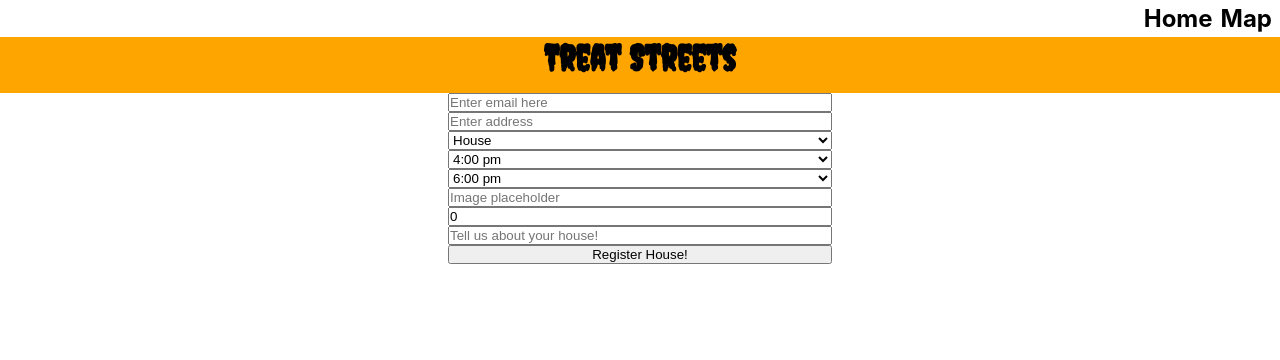
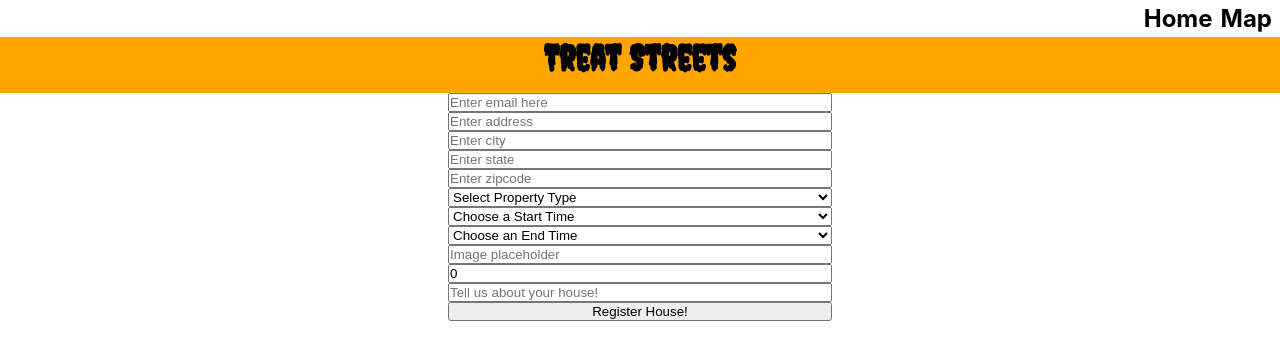
Before and after one commit to Treat-Streets/treat-streets-fe, a React (Create React App) app: page /Register in a window 1280 px wide. Shown: the top 360 px of the page. Built offline with nearby package versions, Linux system fonts and the light colour scheme.

Commit message:
Separate address field into separate fields

```diff
--- a/package.json
+++ b/package.json
@@ -40,6 +40,7 @@
     ]
   },
   "devDependencies": {
+    "apollo": "^2.34.0",
     "cypress": "^10.6.0"
   }
 }
--- a/src/Components/RegisterForm.js
+++ b/src/Components/RegisterForm.js
@@ -35,8 +35,11 @@ const CREATE_LOCATION = gql`
 
 const RegisterForm = () => {
 	const [email, setEmail] = useState('')
-	const [address, setAddress] = useState('')
-	const [propertyType, setPropertyType] = useState('')
+	const [streetAddress, setStreetAddress] = useState('')
+	const [city, setCity] = useState('')
+	const [state, setState] = useState('')
+	const [zipcode, setZipcode] = useState('')
+	const [locationType, setLocationType] = useState('')
 	const [startTime, setStartTime] = useState('')
 	const [endTime, setEndTime] = useState('')
 	const [image, setImage] = useState('')
@@ -46,8 +49,11 @@ const RegisterForm = () => {
 	const [createLocation, {data, loading, error}] = useMutation(CREATE_LOCATION, {
 		variables: {
 			email: email,
-			address: address,
-			propertyType: propertyType,
+			streetAddress: streetAddress,
+			city: city,
+			state: state,
+			zipcode: zipcode,
+			locationType: locationType,
 			startTime: startTime,
 			endTime: endTime,
 			image: image,
@@ -72,14 +78,35 @@ const RegisterForm = () => {
 					onChange={event => setEmail(event.target.value)}
 				/>
 				<input
-					name="address"
+					name="streetAddress"
 					placeholder="Enter address"
-					value={address}
+					value={streetAddress}
 					type="text"
-					onChange={event => setAddress(event.target.value)}
+					onChange={event => setStreetAddress(event.target.value)}
 				/>
-				<select name="propertyType" id="propertyType" onChange={event => setPropertyType(event.target.value)} value={propertyType}>
-					<option value="default" disabled> Select Property Type </option>
+				<input
+					name="city"
+					placeholder="Enter city"
+					value={city}
+					type="text"
+					onChange={event => setCity(event.target.value)}
+				/>
+				<input
+					name="state"
+					placeholder="Enter state"
+					value={state}
+					type="text"
+					onChange={event => setState(event.target.value)}
+				/>
+				<input
+					name="zipcode"
+					placeholder="Enter zipcode"
+					value={zipcode}
+					type="text"
+					onChange={event => setZipcode(event.target.value)}
+				/>
+				<select name="locationType" id="locationType" onChange={event => setLocationType(event.target.value)} value={locationType}>
+					<option value="default"> Select Property Type </option>
 					<option value="house">House</option>
 					<option value="condo">Condo</option>
 					<option value="townhome">Townhome</option>
@@ -87,13 +114,13 @@ const RegisterForm = () => {
 					<option value="business">Business</option>
 				</select>
 				<select name="startTime" id="startTime" onChange={event => setStartTime(event.target.value)} value={startTime}>
-					<option value="default" disabled>Choose a Start Time</option>
+					<option value="default">Choose a Start Time</option>
 					<option value="4:00 pm">4:00 pm</option>
 					<option value="5:00 pm">5:00 pm</option>
 					<option value="6:00 pm">6:00 pm</option>
 				</select>
 				<select name="endTime" id="endTime" onChange={event => setEndTime(event.target.value)} value={endTime}>
-					<option value="default" disabled>Choose an End Time</option>
+					<option value="default">Choose an End Time</option>
 					<option value="6:00 pm">6:00 pm</option>
 					<option value="7:00 pm">7:00 pm</option>
 					<option value="8:00 pm">8:00 pm</option>
```
Also changed, not shown: 1 other file (tests, documents, lock files or other folders).
